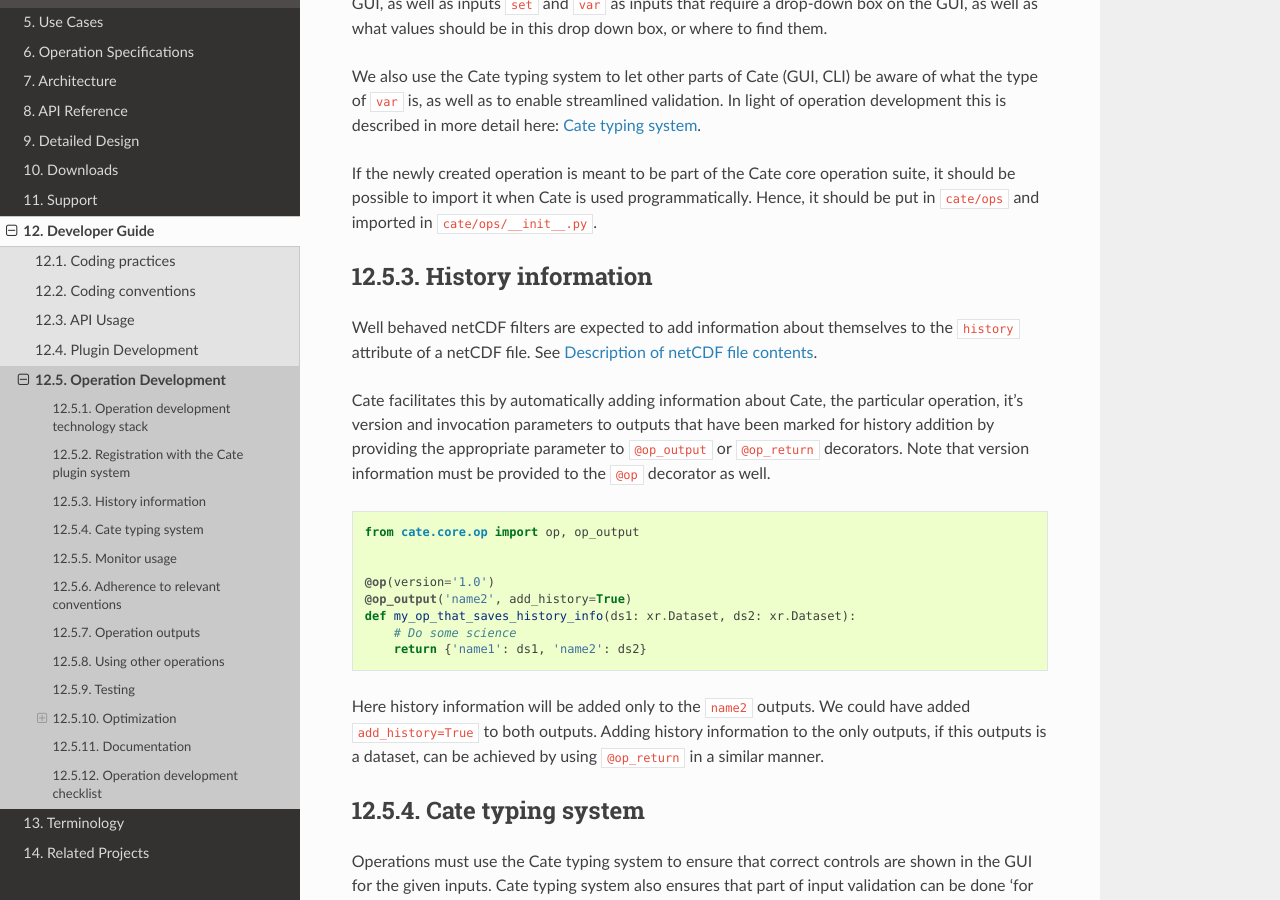
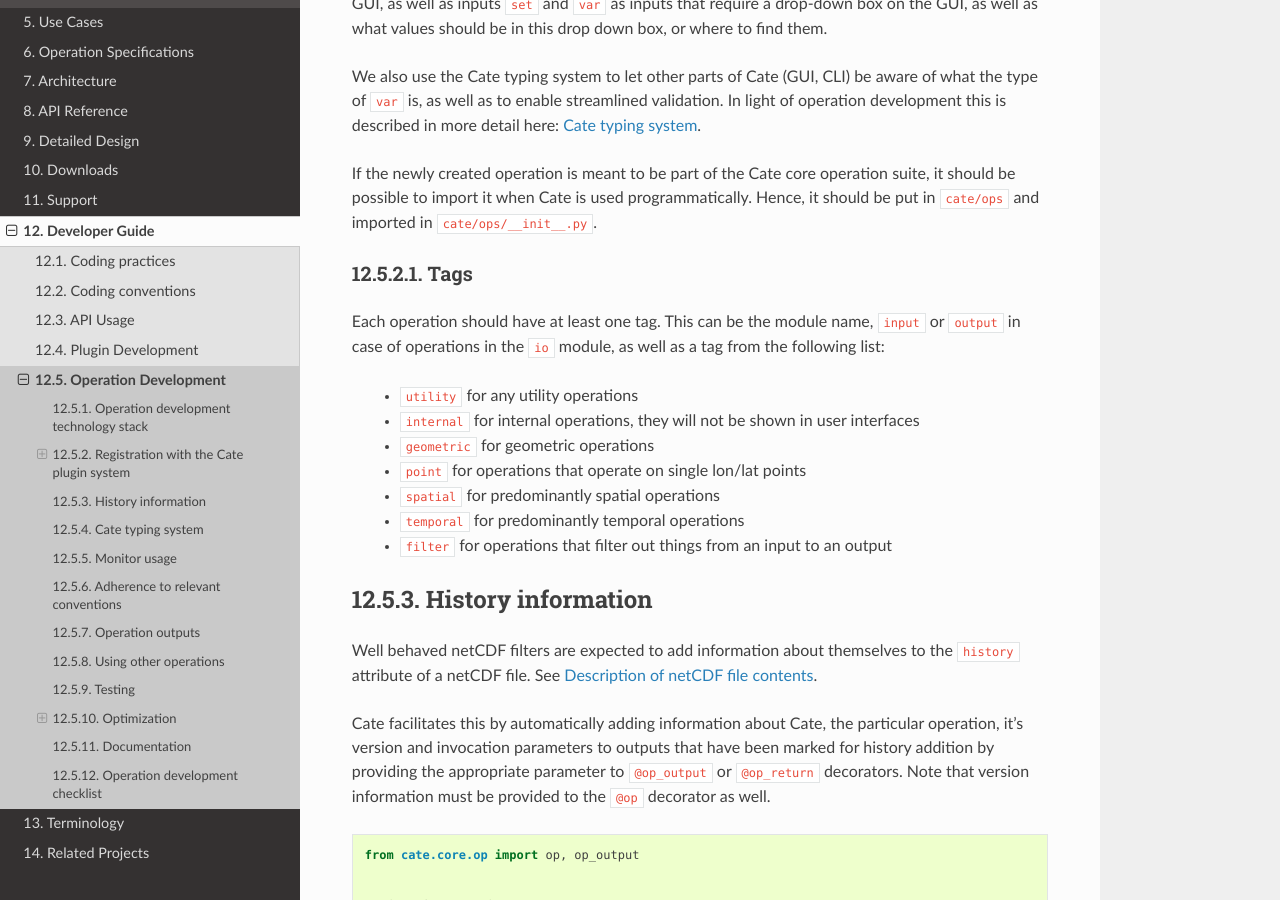
Before and after one commit to CCI-Tools/cate, a Sphinx documentation site: the page built from doc/source/developer_guide/dg_operation_development.rst, in a window 1280 px wide and 900 px high, scrolled down 1658 px. Built offline with Sphinx 7.4.7 and the Read the Docs theme 2.0.0, drawn with Linux system fonts in a browser that asks for light colours; some of the changed text lies outside the part shown.

Commit message:
Update the developers' guide

```diff
--- a/doc/source/developer_guide/dg_operation_development.rst
+++ b/doc/source/developer_guide/dg_operation_development.rst
@@ -106,6 +106,22 @@
 If the newly created operation is meant to be part of the Cate core operation
 suite, it should be possible to import it when Cate is used programmatically.
 Hence, it should be put in ``cate/ops`` and imported in ``cate/ops/__init__.py``.
+
+Tags
+----
+
+Each operation should have at least one tag. This can be the module name,
+``input`` or ``output`` in case of operations in the ``io`` module, as well as
+a tag from the following list:
+
+  * ``utility`` for any utility operations
+  * ``internal`` for internal operations, they will not be shown in user
+    interfaces
+  * ``geometric`` for geometric operations
+  * ``point`` for operations that operate on single lon/lat points
+  * ``spatial`` for predominantly spatial operations
+  * ``temporal`` for predominantly temporal operations
+  * ``filter`` for operations that filter out things from an input to an output
 
 
 .. _dg-op-history-information:
@@ -558,4 +574,6 @@
 
 When a newly created operation coresponds to this checklist well, it can be said with
 some certainty that the operation behaves well with respect to the Cate
+
+
 framework, as well as the wider world.
```
